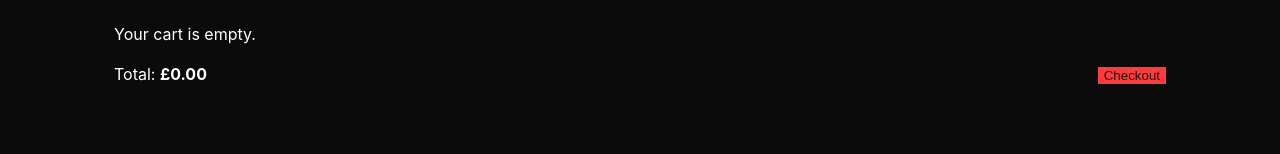
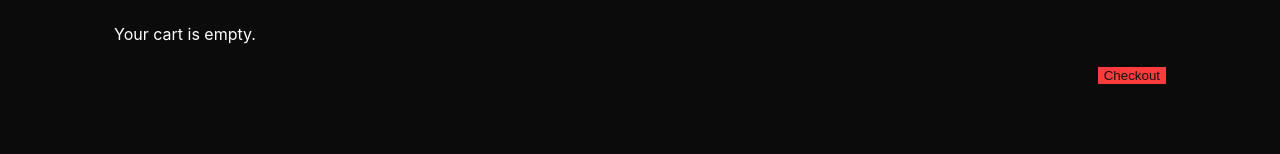
Before and after one commit to hrbohra/webtest, a website: page public/cart.html in a window 1280 px wide. Shown: the part 198-352 px from the top of the page. Drawn offline with Linux system fonts and the light colour scheme.

Commit message:
Updated code for style 4

```diff
--- a/public/cart.html
+++ b/public/cart.html
@@ -23,7 +23,6 @@
     <div id="cart-items"></div>
     <div id="cart-footer" class="cart-footer">
       <div class="totals">
-        <div>Total: <strong id="cart-total">£0.00</strong></div>
       </div>
       <div class="actions">
         <button id="checkout-btn" class="btn-primary">Checkout</button>
```
